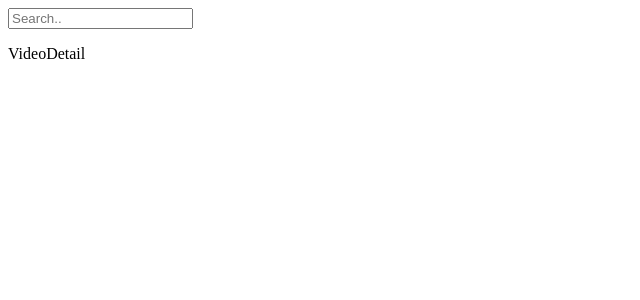
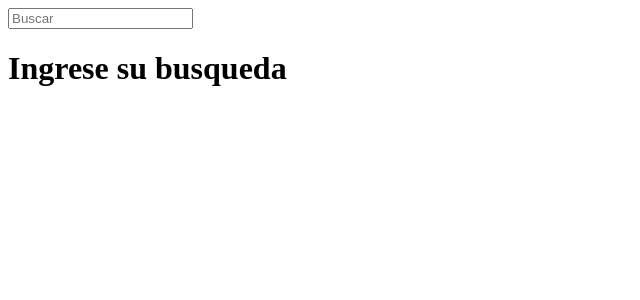
Before and after one commit to maurosgomez/ITAcademy-S9-Final, a React (Create React App) app: page / in a window 1280 px wide. Shown: the top 300 px of the page, without its empty margins (0-640 px from the left). Built offline with nearby package versions, Linux system fonts and the light colour scheme.

Commit message:
videoDetailComponent

```diff
--- a/src/App.js
+++ b/src/App.js
@@ -22,7 +22,7 @@ handleSubmit = async (termFromSearchBar) => {
     this.setState ({
       videos: response.data.items
     })
-      console.log("Watch my videos", response);
+      console.log("¡Mira mis videos!", response);
   };
 
 handleVideosSelect = (video) => {
--- a/src/components/searchBar.js
+++ b/src/components/searchBar.js
@@ -19,8 +19,8 @@ class Searchbar extends React.Component {
       return (
               <form onSubmit={this.handleSubmit}>
                   <div>
-                      <label htmlFor="Search"></label>
-                      <input onChange={this.handleChange} type="text" placeholder="Search.."/>
+                      <label htmlFor="Buscar"></label>
+                      <input onChange={this.handleChange} type="text" placeholder="Buscar"/>
                   </div>
               </form>
              )
--- a/src/components/videoDetail.js
+++ b/src/components/videoDetail.js
@@ -1,11 +1,24 @@
 import React from "react";
 
-const VideoDetail = () => {
+const VideoDetail = ({ video }) => {
+
+  if (!video) {
+
+    return <h1>Ingrese su busqueda</h1>;
+  }
+
+  const videoSrc = `https://www.youtube.com/embed/${video.id.videoId}`;
 
   return (
 
     <div>
-      <p>VideoDetail</p>
+      <div>
+        <iframe src={videoSrc} allowFullScreen title="Video player" />
+      </div>
+      <div>
+        <h3>{video.snippet.title}</h3>
+        <p>{video.snippet.description}</p>
+      </div>
     </div>
 
   );
--- a/src/components/videoList.js
+++ b/src/components/videoList.js
@@ -1,7 +1,7 @@
 import React from "react";
 import VideoItem from './videoItem';
 
-const VideoList = ({videos , handleVideoSelect}) => {
+const VideoList = ({videos, handleVideoSelect}) => {
 
 const renderedVideos =  videos.map((video) => {
 
```
Also changed, not shown: src/components/videoItem.js (+4 -3 lines).
